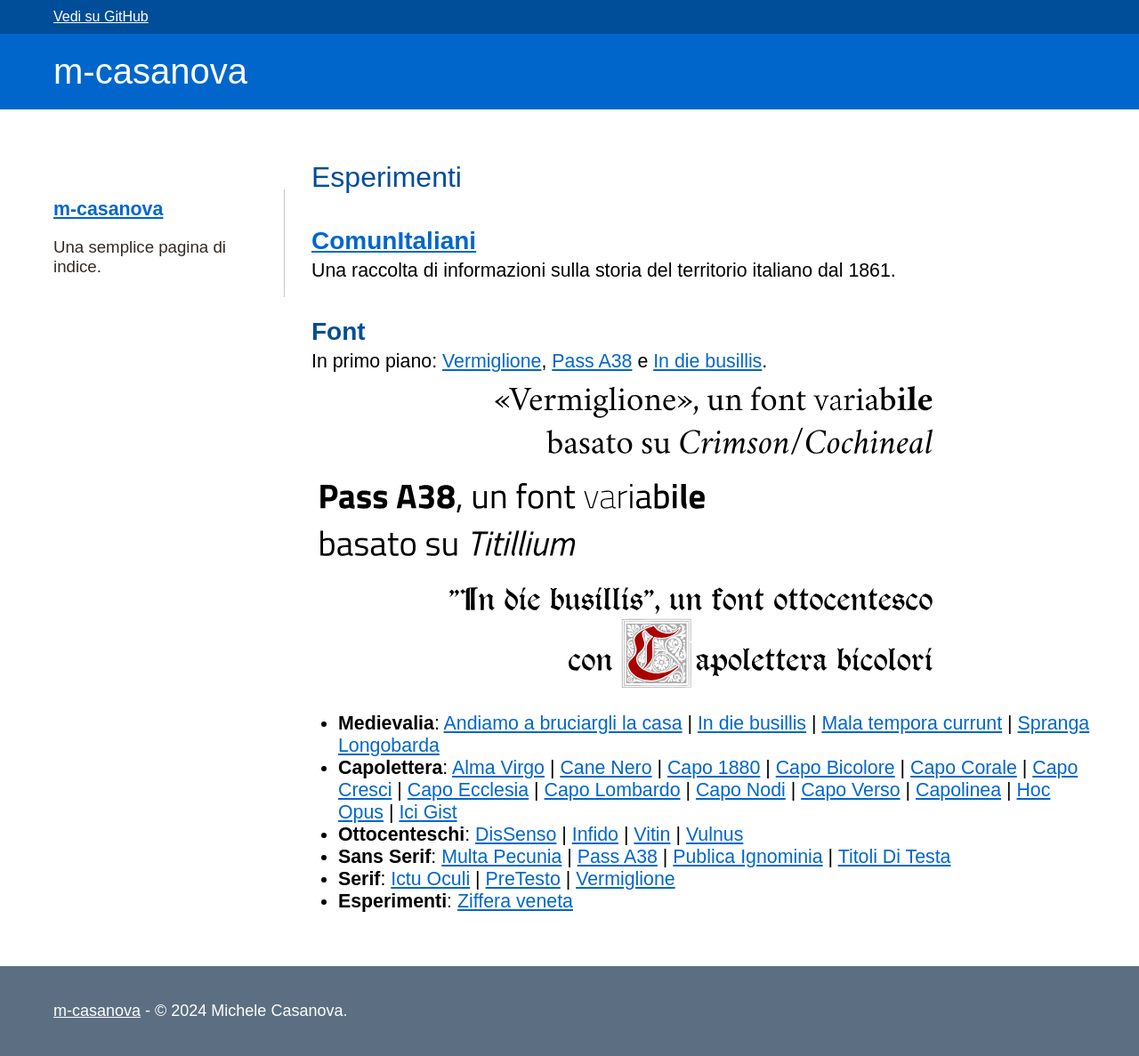
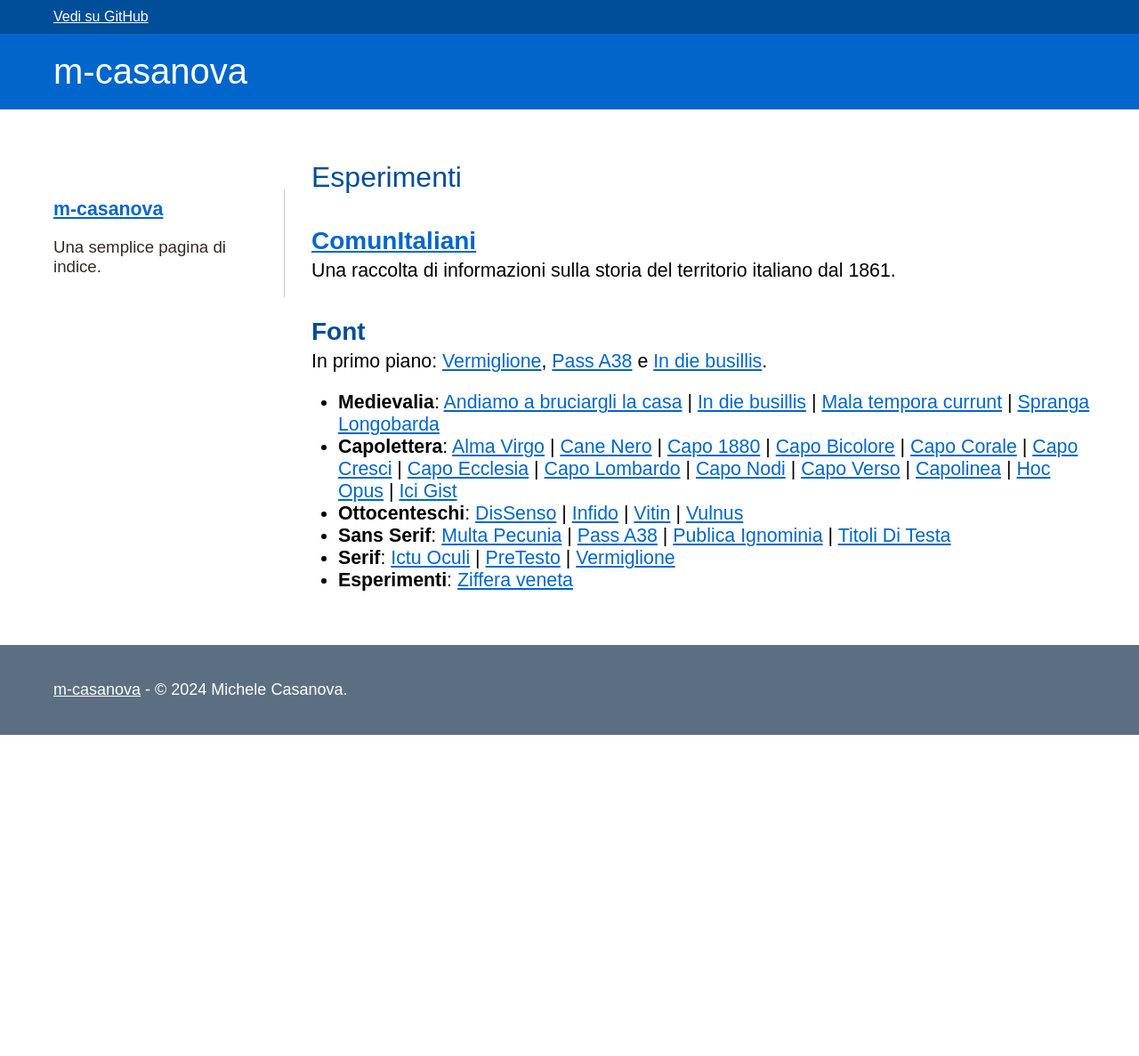
Before and after one commit to m-casanova/m-casanova.github.io, a Jekyll site: the page built from index.md, in a window 1280 px wide. Shown: the whole page at 89% size. Built offline with Jekyll 4.4.1, drawn with Linux system fonts in a browser that asks for light colours; some web fonts are replaced; after the commit the page ends 900 px from its top, so only the background shows below that.

Commit message:
Update index.md

```diff
--- a/index.md
+++ b/index.md
@@ -13,7 +13,7 @@ Una raccolta di informazioni sulla storia del territorio italiano dal 1861.
 
 In primo piano: [Vermiglione](/Vermiglione), [Pass A38](/Pass-A38) e [In die busillis](/In-die-busillis).
 
-<p class="imm"><img src="/assets/img/font.svg" width="80%"></p>
+<!-- <p class="imm"><img src="/assets/img/font.svg" width="80%"></p> -->
 
 * __Medievalia__: [Andiamo a bruciargli la casa](/AndiamoABruciargliLaCasa) |
 [In die busillis](/In-die-busillis) |
```
